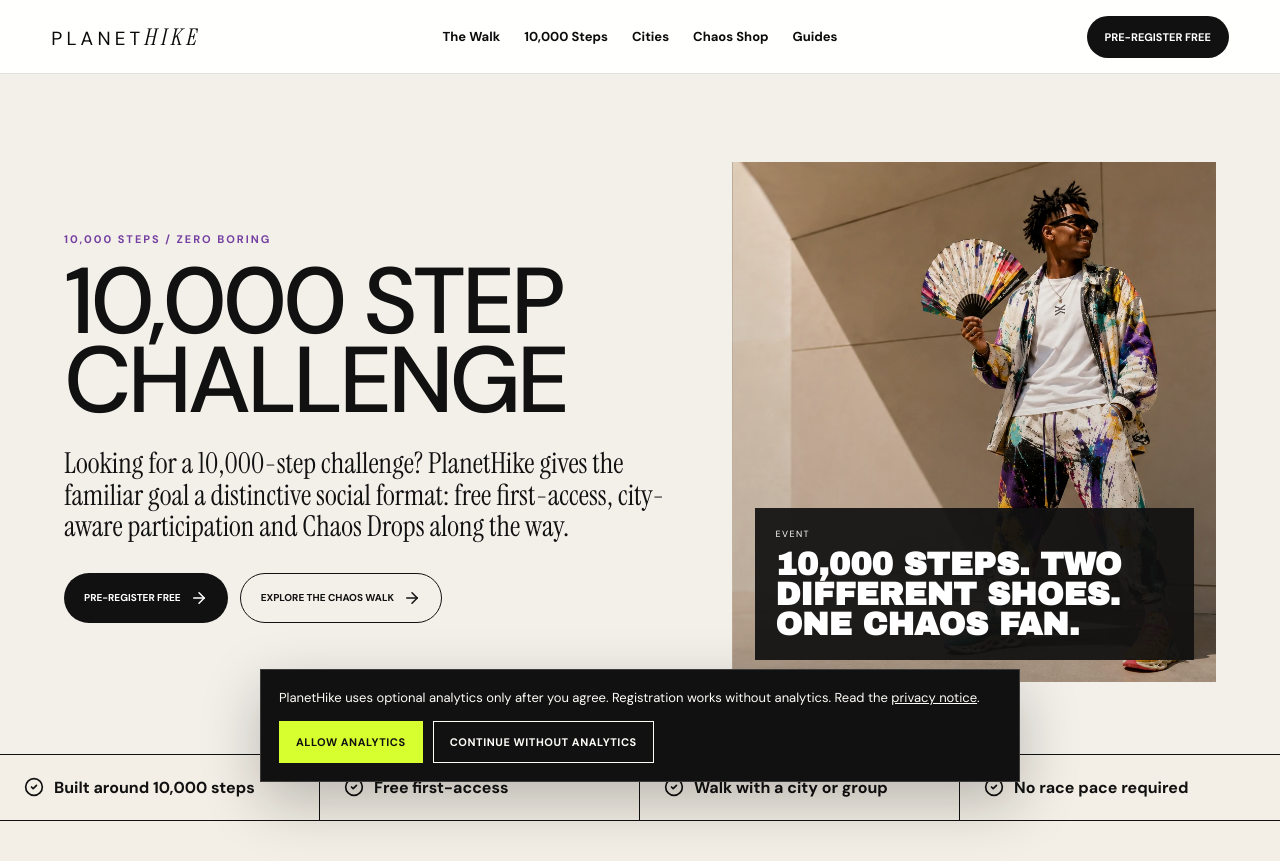
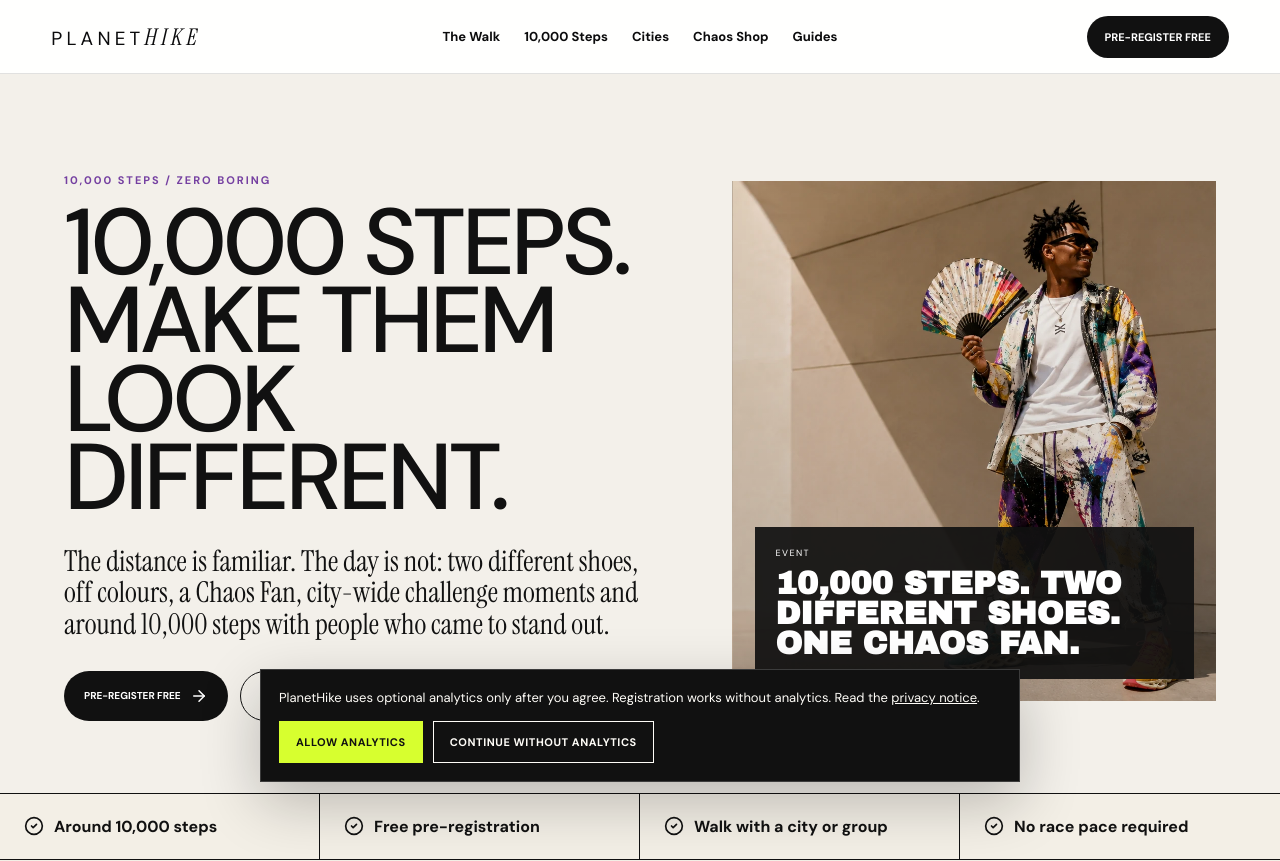
Before and after one commit to unikmo/planethike, a Next.js app: page /10000-step-challenge in a window 1280 px wide. Shown: the top 861 px of the page. Built offline with nearby package versions, Linux system fonts and the light colour scheme; no server answers.

Commit message:
Rewrite 10000 step page around Chaos Walk

```diff
--- a/app/10000-step-challenge/page.tsx
+++ b/app/10000-step-challenge/page.tsx
@@ -3,26 +3,30 @@ import SeoLanding from '../SeoLanding';
 
 export const metadata: Metadata = {
   title: '10,000 Step Challenge | Free Social Walking Challenge | PlanetHike',
-  description: 'Take on a 10,000 step challenge with PlanetHike and make the distance memorable through The Chaos Walk planned for May 2027.',
+  description: 'Take on around 10,000 steps with PlanetHike and make the distance unforgettable through The Chaos Walk in May 2027.',
   alternates: { canonical: '/10000-step-challenge' },
 };
 
 export default function Page() {
   return <SeoLanding
     eyebrow="10,000 STEPS / ZERO BORING"
-    title="10,000 Step Challenge"
-    intro="Looking for a 10,000-step challenge? PlanetHike gives the familiar goal a distinctive social format: free first-access, city-aware participation and Chaos Drops along the way."
-    bullets={['Built around 10,000 steps','Free first-access','Walk with a city or group','No race pace required']}
+    title="10,000 steps. Make them look different."
+    intro="The distance is familiar. The day is not: two different shoes, off colours, a Chaos Fan, city-wide challenge moments and around 10,000 steps with people who came to stand out."
+    bullets={['Around 10,000 steps','Free pre-registration','Walk with a city or group','No race pace required']}
     sections={[
-      {heading:'Why 10,000 steps?',body:'It is a simple, widely understood target that makes participation easy to explain and easy to share. PlanetHike uses it as the canvas for a more memorable event.'},
-      {heading:'A challenge, not a race',body:'The Chaos Walk is not about finish times. The experience is paced around social moments, city challenges and the shared visual signature of two different shoes and one Chaos Fan.'},
-      {heading:'Walk together',body:'Individuals, friends, companies and local crews can all join first-access. Local city event details are published only after readiness is confirmed.'},
-      {heading:'Merchandise stays optional',body:'The Chaos Fan is planned as the first official product, but sales are not open yet and no purchase is required to join. Any future impact-linked contribution will be published only after verification.'}
+      {heading:'Why 10,000 steps?',body:'It is simple, familiar and easy to understand anywhere. PlanetHike uses it as the backbone for a social event rather than a competitive race.'},
+      {heading:'The distance is only the start',body:'Chaos Drops, group moments and the visual ritual turn a normal step target into something people can photograph, share and remember.'},
+      {heading:'Two different shoes',body:'Make the mismatch obvious, but keep both shoes comfortable enough for the distance. Different colours, styles or silhouettes all work.'},
+      {heading:'Bring your people',body:'Walk with friends, colleagues, a club, a school group or your city crew. The point is not who finishes first — it is what happens along the way.'}
     ]}
     faq={[
-      {q:'How many miles is 10,000 steps?',a:'It varies by stride length. Our detailed guide explains the usual range and how to estimate your own distance.'},
-      {q:'How long does 10,000 steps take?',a:'Walking speed varies, but many people take roughly 1.5 to 2 hours of active walking. The Chaos Walk may take longer because challenge moments are part of the experience.'},
-      {q:'Can beginners join?',a:'Yes. It is a walking challenge, not a race. Build up at your own pace and use the event as a social goal.'}
+      {q:'How many miles is 10,000 steps?',a:'It varies by stride length. For many adults it is roughly 4 to 5 miles, but your own distance may differ.'},
+      {q:'How long does 10,000 steps take?',a:'Many people take around 1.5 to 2 hours of active walking. The Chaos Walk may take longer because the challenge moments are part of the experience.'},
+      {q:'Can beginners join?',a:'Yes, but build up gradually if 10,000 steps is more than you normally walk. This is a social walk, not a race.'}
     ]}
+    ctaLabel="Pre-register free"
+    ctaHref="/#join"
+    secondaryLabel="Read The Chaos Walk"
+    secondaryHref="/the-chaos-walk"
   />;
 }
```
